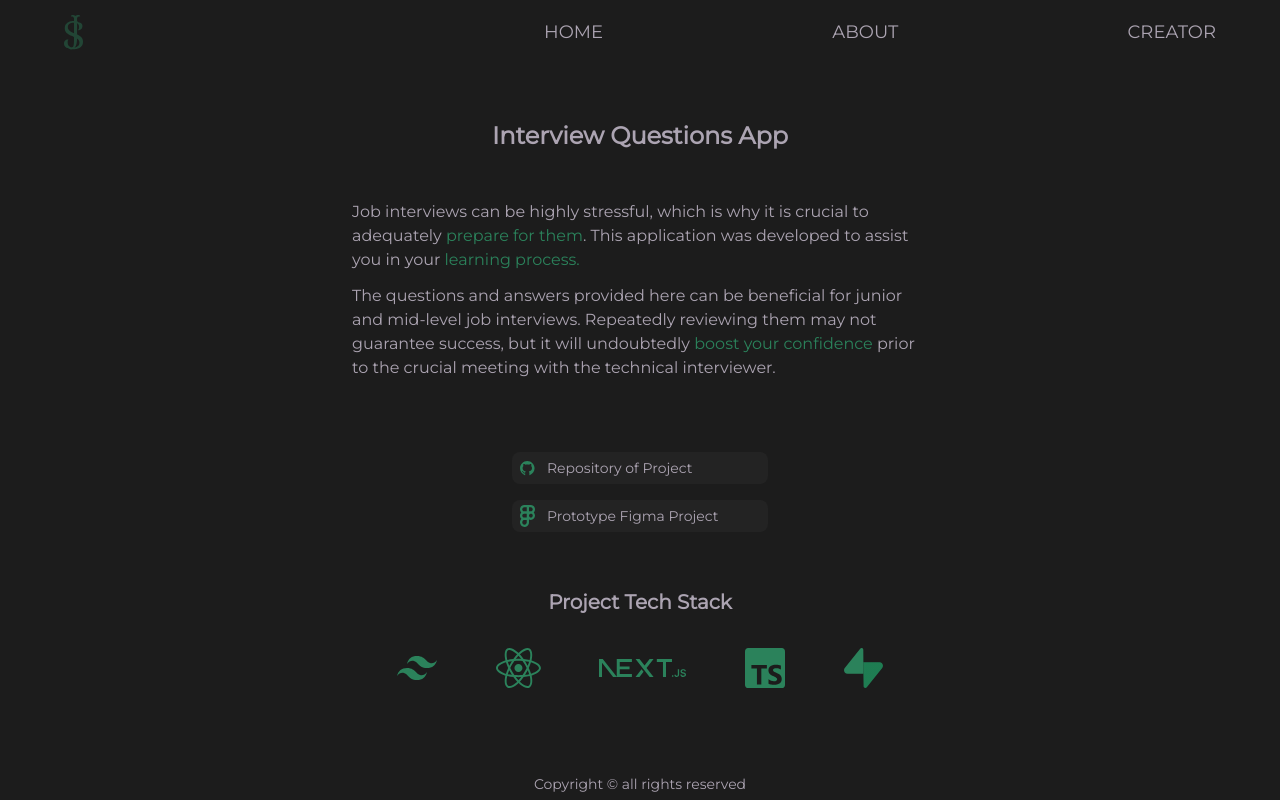
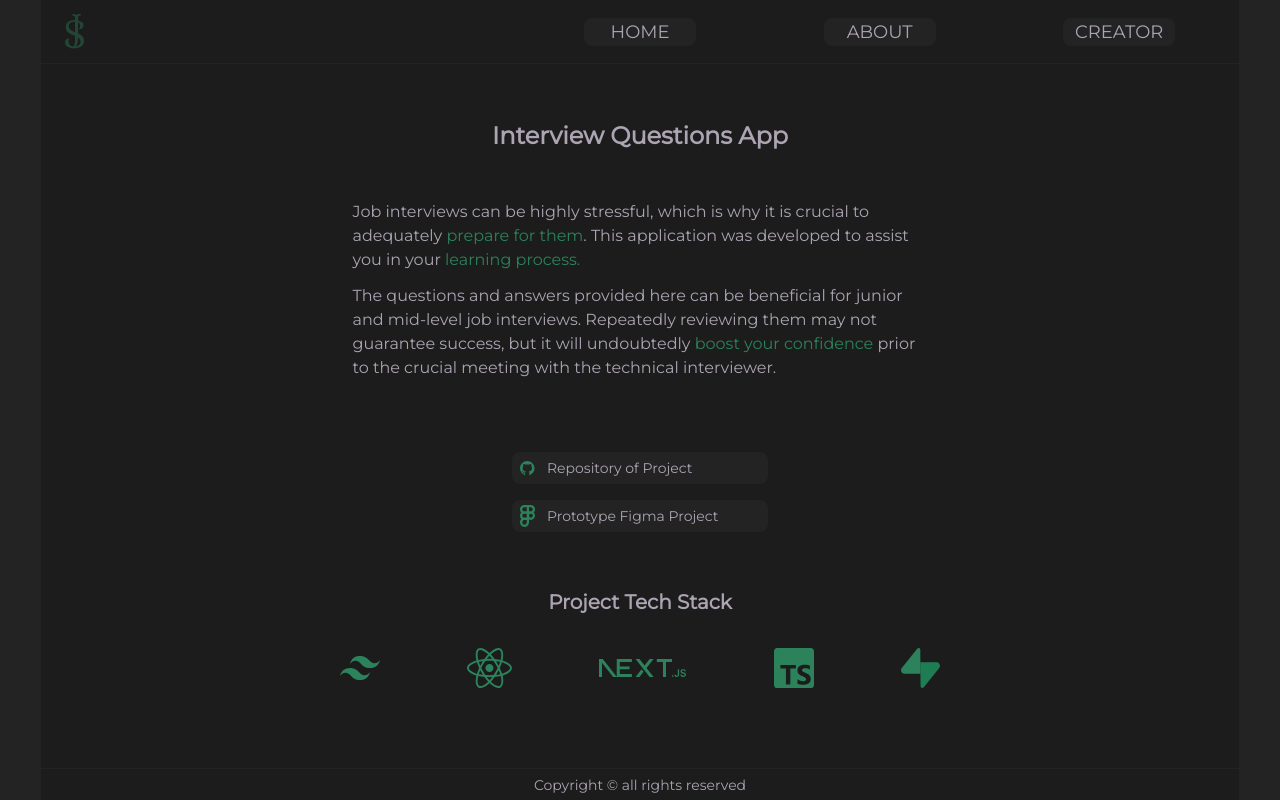
Before and after one commit to rafal19987/Interview-Questions-App-Nextjs-Tailwind-TypeScript-Supabase, a Next.js app: page /about in a window 1280 px wide. Built offline with nearby package versions, Linux system fonts and the light colour scheme.

Commit message:
style: change colors

```diff
--- a/app/(pages)/about/page.tsx
+++ b/app/(pages)/about/page.tsx
@@ -33,7 +33,7 @@ const page = () => {
         <section className="flex items-center flex-col w-4/5 mt-10 md:mt-14">
           <LinkList />
         </section>
-        <section className="flex flex-col w-4/5 mt-10 md:mt-14 md:items-center">
+        <section className="flex flex-col w-full mt-10 md:mt-14 md:items-center">
           <h2 className="text-lg text-center font-bold md:text-xl">
             Project Tech Stack
           </h2>
--- a/app/components/shared/Footer/Footer.tsx
+++ b/app/components/shared/Footer/Footer.tsx
@@ -1,6 +1,6 @@
 const Footer = (): JSX.Element => {
   return (
-    <footer className="flex items-center justify-center w-full h-8 text-[#ACA4B2] text-sm text-center">
+    <footer className="flex items-center justify-center w-full h-8 border-t border-[#232323] text-[#ACA4B2] text-sm text-center lg:border lg:border-b-0">
       Copyright © all rights reserved
     </footer>
   );
--- a/app/components/shared/Header/DesktopNav/DesktopNav.tsx
+++ b/app/components/shared/Header/DesktopNav/DesktopNav.tsx
@@ -23,9 +23,12 @@ const routes: RoutesProps[] = [
 const DesktopNav = (): JSX.Element => {
   return (
     <div className="hidden md:flex justify-between w-3/5 h-full text-[#ACA4B2] text-sm lg:text-lg">
-      <ul className="flex w-full h-full justify-between items-center p-6">
+      <ul className="flex w-full h-full justify-around items-center">
         {routes.map((route) => (
-          <li key={route.route}>
+          <li
+            key={route.route}
+            className="flex items-center justify-center w-28 bg-[#232323] rounded-lg"
+          >
             <Link className="hover:text-[#8b8b8b]" href={route.route}>
               {route.description.toUpperCase()}
             </Link>
--- a/app/components/shared/Header/Header.tsx
+++ b/app/components/shared/Header/Header.tsx
@@ -3,7 +3,7 @@ import HamburgerMenu from './HamburgerMenu/HamburgerMenu';
 
 const Header = (): JSX.Element => {
   return (
-    <header className="flex justify-between items-center w-full h-16 overflow-hidden">
+    <header className="flex justify-between items-center w-full h-16 overflow-hidden border-b border-[#232323] lg:border lg:border-t-0">
       <Logo />
       <div className="hidden">
         {/* h1 is for SEO reason. On all pages I got only one h1 which is hidden for user */}
--- a/app/layout.tsx
+++ b/app/layout.tsx
@@ -24,12 +24,12 @@ export default function RootLayout({
   return (
     <html lang="en">
       <body
-        className={`flex justify-center items-center lg:w-screen lg:h-screen text-[var(--text-color)] bg-[var(--body-bg)] ${montserrat.className}`}
+        className={`flex justify-center items-center lg:w-screen lg:h-screen text-[var(--text-color)] bg-[var(--body-bg)] lg:bg-[#232323]  ${montserrat.className}`}
       >
         <div className="relative overflow-hidden w-screen lg:h-screen lg:flex lg:justify-center lg:items-center lg:w-[800px] xl:w-[1200px]">
-          <div className="flex flex-col justify-between items-center min-h-screen max-h-full w-full">
+          <div className="flex flex-col justify-between items-center min-h-screen max-h-full w-full bg-[var(--body-bg)]">
             <Header />
-            <main className="flex grow flex-col items-center h-full w-full mx-6 verflow-hidden">
+            <main className="flex grow flex-col items-center h-full w-full mx-6 verflow-hidden lg:border-x lg:border-[#232323]">
               {children}
             </main>
             <Footer />
```
